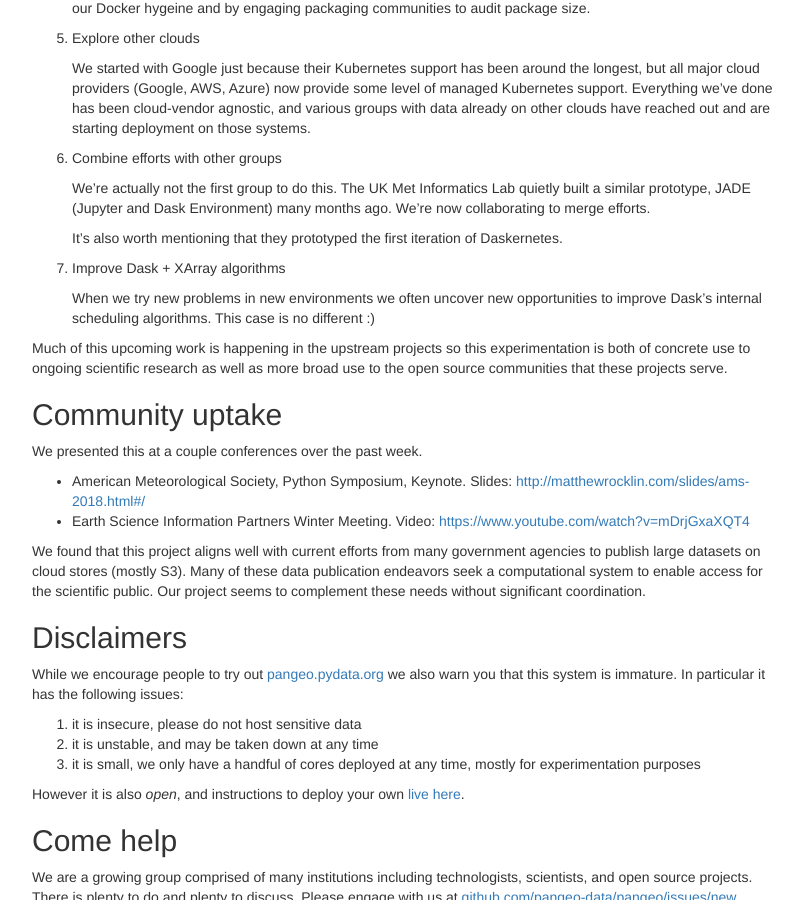
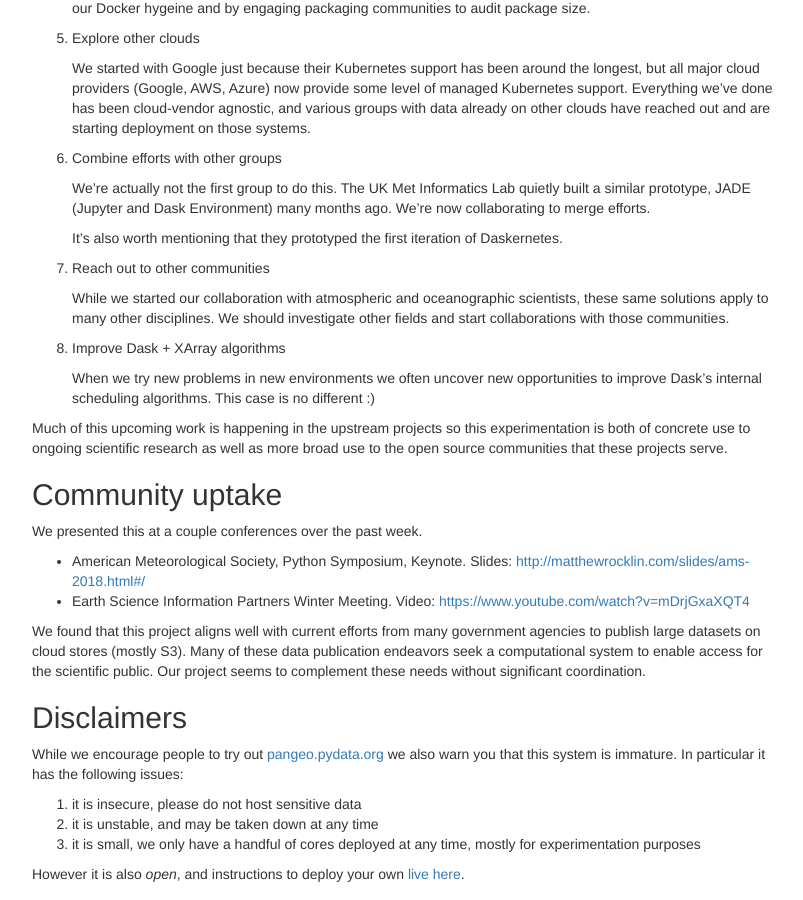
Before and after one commit to besyskymnbk/blog, a Jekyll site: the page built from _posts/work/2018-01-19-pangeo-2.md, in a window 1280 px wide and 900 px high, scrolled down 2661 px. Shown: the whole window, without its empty margins (233-1036 px from the left). Built offline with Jekyll 4.4.1, drawn with Linux system fonts in a browser that asks for light colours; comment, search, counter and statistics services are not loaded.

Commit message:
add reach out to other communities

```diff
--- a/_posts/work/2018-01-19-pangeo-2.md
+++ b/_posts/work/2018-01-19-pangeo-2.md
@@ -180,6 +180,12 @@ This experiment has taught us a few things that we hope to explore further:
 
     It's also worth mentioning that they prototyped the first iteration of Daskernetes.
 
+8.  Reach out to other communities
+
+    While we started our collaboration with atmospheric and oceanographic scientists,
+    these same solutions apply to many other disciplines.
+    We should investigate other fields and start collaborations with those communities.
+
 7.  Improve Dask + XArray algorithms
 
     When we try new problems in new environments we often uncover new opportunities to improve Dask's internal scheduling algorithms.
```
